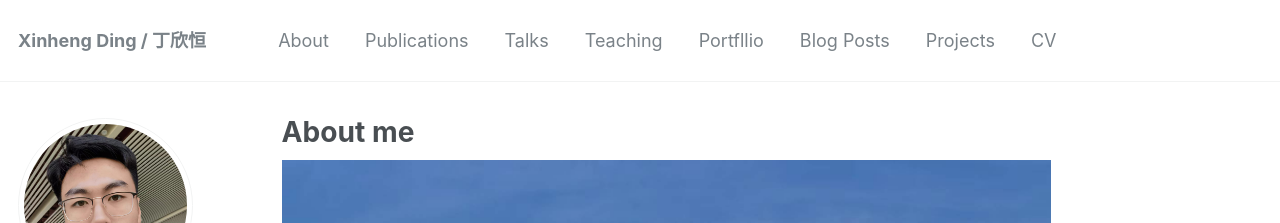
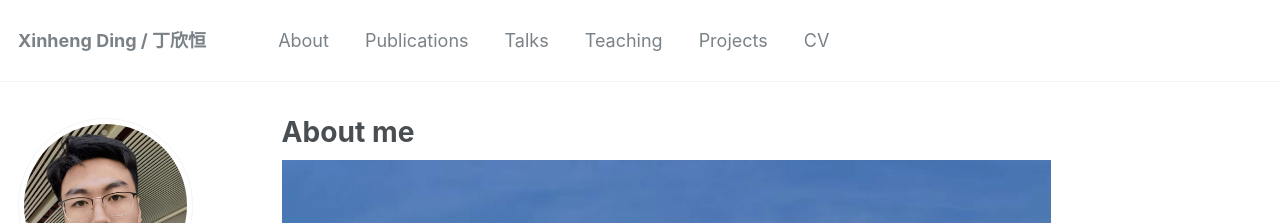
Before and after one commit to XinhengDing/XinhengDing.github.io, a Jekyll site: the page built from _pages/about.md, in a window 1280 px wide and 1225 px high. Shown: the top 223 px of the window. Built offline with Jekyll 4.4.1, drawn with Linux system fonts in a browser that asks for light colours.

Commit message:
Update navigation.yml

```diff
--- a/_data/navigation.yml
+++ b/_data/navigation.yml
@@ -12,12 +12,6 @@ main:
   - title: "Teaching"
     url: /teaching/
 
-  - title: "Portfllio"
-    url: /portfolio/
-
-  - title: "Blog Posts"
-    url: /year-archive/
-
   - title: "Projects"
     url: /projects/
 
```
